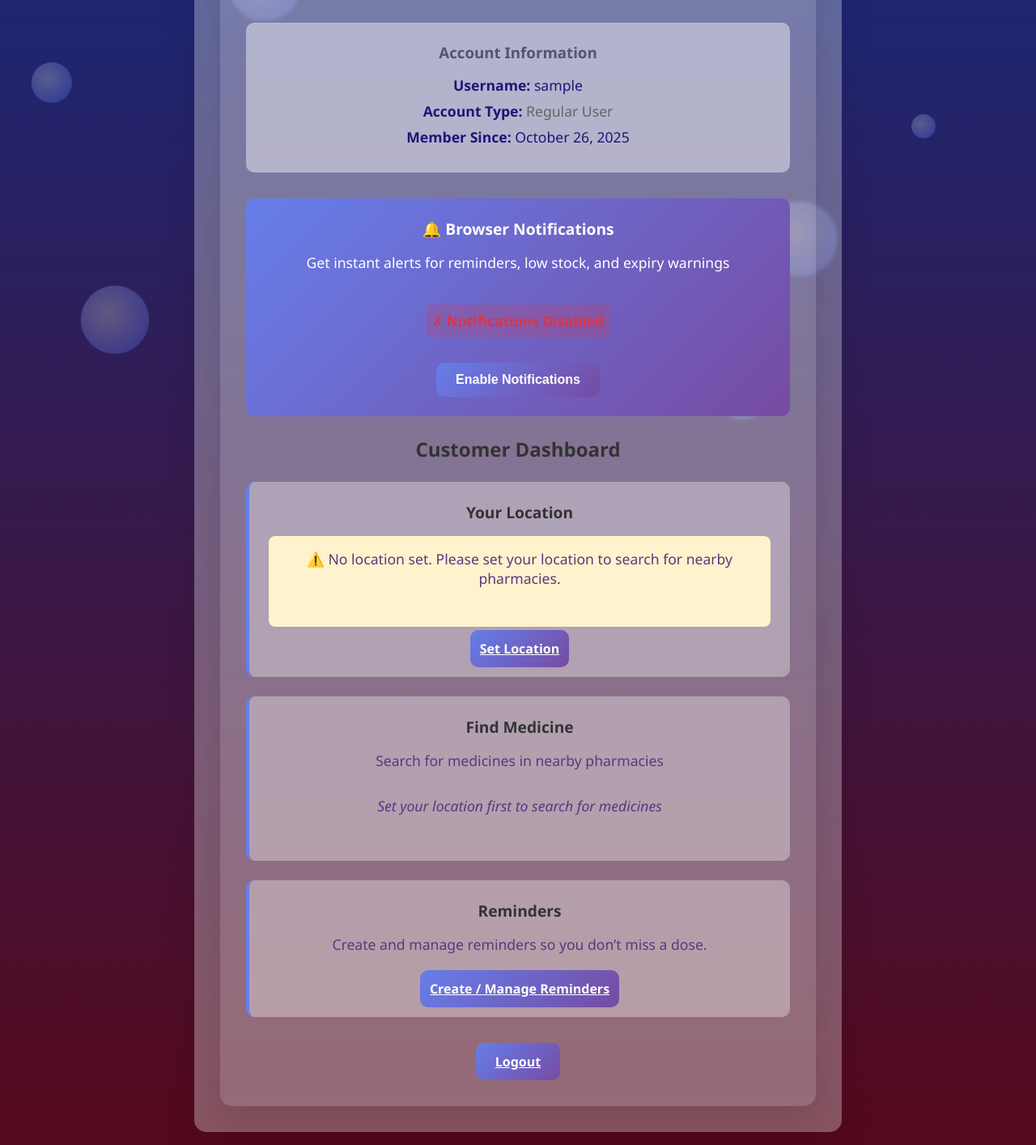
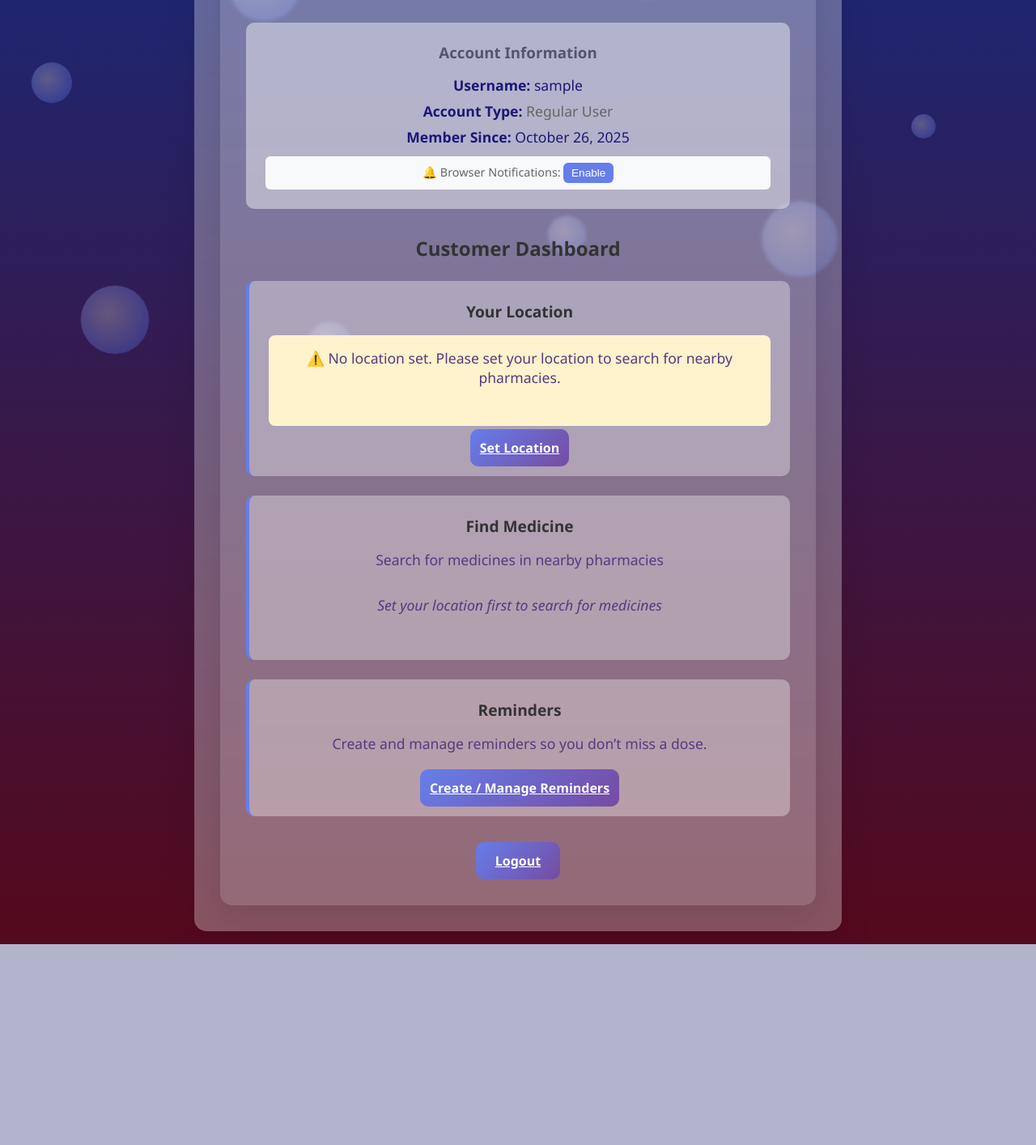
Before and after one commit to satvik-phadte/pharmacy-app-ByteMe, a Django app: page /auth/homepage/ in a window 1280 px wide. Shown: the part 179-1593 px from the top of the page at 81% size. After the commit the page ends 1345 px from the top, so only its background shows below. Run offline with Django 5.2, Linux system fonts and the light colour scheme; the visitor is signed in with stand-in values (Sample User, id 1); data that the repository does not hold is empty.

Commit message:
Make browser notification controls compact - integrate into user info section

```diff
--- a/backend/authentication/static/authentication/push-notifications.js
+++ b/backend/authentication/static/authentication/push-notifications.js
@@ -165,19 +165,20 @@ const pushNotification = {
     updateUI: function(isSubscribed) {
         const enableBtn = document.getElementById('enable-notifications-btn');
         const disableBtn = document.getElementById('disable-notifications-btn');
+        const testBtn = document.getElementById('test-notification-btn');
         const status = document.getElementById('notification-status');
 
         if (enableBtn && disableBtn && status) {
             if (isSubscribed) {
                 enableBtn.style.display = 'none';
                 disableBtn.style.display = 'inline-block';
-                status.textContent = '✓ Notifications Enabled';
-                status.className = 'notification-status enabled';
+                if (testBtn) testBtn.style.display = 'inline-block';
+                status.innerHTML = '🔔 Browser Notifications: <span style="color:#28a745; font-weight:600;">Enabled</span>';
             } else {
                 enableBtn.style.display = 'inline-block';
                 disableBtn.style.display = 'none';
-                status.textContent = '✗ Notifications Disabled';
-                status.className = 'notification-status disabled';
+                if (testBtn) testBtn.style.display = 'none';
+                status.innerHTML = '🔔 Browser Notifications: <span style="color:#666;">Disabled</span>';
             }
         }
     },
--- a/backend/authentication/templates/authentication/homepage.html
+++ b/backend/authentication/templates/authentication/homepage.html
@@ -22,17 +22,13 @@
             {% endif %}
         </p>
         <p><strong>Member Since:</strong> {{ user.date_joined|date:"F j, Y" }}</p>
-    </div>
 
-    <!-- Browser Notification Controls -->
-    <div class="status-card notification-controls">
-        <h4>🔔 Browser Notifications</h4>
-        <p>Get instant alerts for reminders, low stock, and expiry warnings</p>
-        <p id="notification-status" class="notification-status disabled">✗ Notifications Disabled</p>
-        <div class="btn-group">
-            <button id="enable-notifications-btn" class="btn" onclick="enableNotifications()">Enable Notifications</button>
-            <button id="disable-notifications-btn" class="btn btn-secondary" style="display:none;" onclick="disableNotifications()">Disable Notifications</button>
-            <button id="test-notification-btn" class="btn btn-secondary" style="display:none;" onclick="sendTestNotification()">Send Test</button>
+        <!-- Browser Notification Controls (Compact) -->
+        <div style="margin-top: 0.75rem; padding: 0.5rem; background: #f8f9fa; border-radius: 6px; font-size: 0.9rem;">
+            <span id="notification-status" style="color: #666;">🔔 Browser Notifications: </span>
+            <button id="enable-notifications-btn" class="btn-small-plain" style="background:#667eea; font-size: 0.85rem; padding: 0.3rem 0.6rem;" onclick="enableNotifications()">Enable</button>
+            <button id="disable-notifications-btn" class="btn-small-plain" style="background:#6c757d; font-size: 0.85rem; padding: 0.3rem 0.6rem; display:none;" onclick="disableNotifications()">Disable</button>
+            <button id="test-notification-btn" class="btn-small-plain" style="background:#28a745; font-size: 0.85rem; padding: 0.3rem 0.6rem; display:none;" onclick="sendTestNotification()">Test</button>
         </div>
     </div>
 
@@ -253,8 +249,7 @@
     function enableNotifications() {
         pushNotification.requestPermission()
             .then(() => {
-                alert('Notifications enabled successfully!');
-                document.getElementById('test-notification-btn').style.display = 'inline-block';
+                // UI updated automatically by pushNotification.updateUI()
             })
             .catch(error => {
                 console.error('Failed to enable notifications:', error);
@@ -265,8 +260,7 @@
     function disableNotifications() {
         pushNotification.unsubscribe()
             .then(() => {
-                alert('Notifications disabled successfully!');
-                document.getElementById('test-notification-btn').style.display = 'none';
+                // UI updated automatically by pushNotification.updateUI()
             })
             .catch(error => {
                 console.error('Failed to disable notifications:', error);
```
